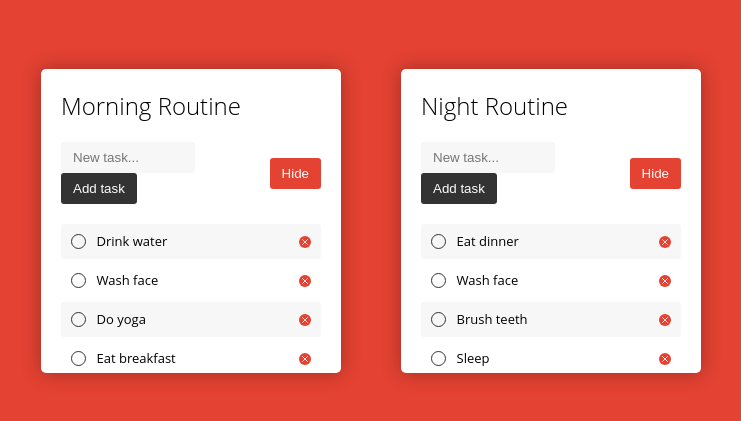
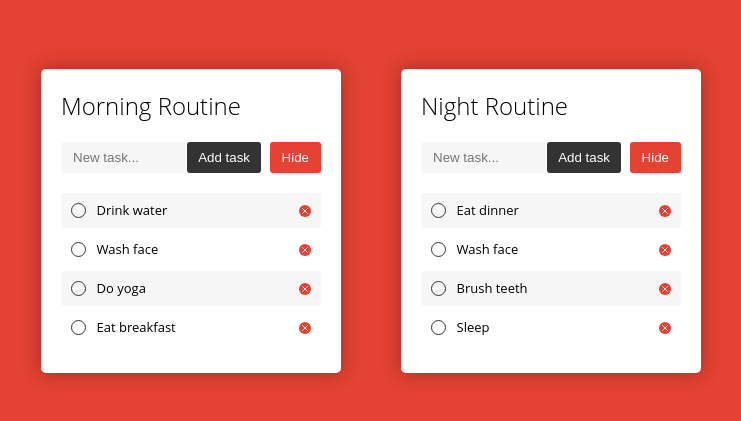
Before and after one commit to comarialuiza/routines, a React (Create React App) app: page / in a window 1280 px wide. Shown: the part 179-600 px from the top of the page, without its empty margins (269-1010 px from the left). Built offline with nearby package versions, Linux system fonts and the light colour scheme.

Commit message:
Created integration tests

```diff
--- a/package.json
+++ b/package.json
@@ -18,7 +18,8 @@
     "start": "react-scripts start",
     "build": "react-scripts build",
     "test": "react-scripts test",
-    "eject": "react-scripts eject"
+    "eject": "react-scripts eject",
+    "test:open": "cypress open"
   },
   "eslintConfig": {
     "extends": "react-app"
--- a/src/components/Routine/index.js
+++ b/src/components/Routine/index.js
@@ -59,18 +59,19 @@ export default function Routine({ title, tasks, setTasks }) {
                     <input
                         placeholder="New task..."
                         name="newTask"
+                        className={ `input${title}` }
                     />
-                    <button type="submit">Add task</button>
+                    <button type="submit" className={`button${title}`}>Add task</button>
                 </form>
-                <button onClick={ handleDisplayForm } className="toggleShow">{ showForm === 'hide' ? 'Show' : 'Hide' }</button>
+                <button onClick={ handleDisplayForm } className='toggleShow'>{ showForm === 'hide' ? 'Show' : 'Hide' }</button>
             </AddTask>
 
-            <ul>
+            <ul className={ `routine${title}` } >
                 { tasks.map(task => (
                     <Task key={ task.id } id={ task.completed ? 'completed' : 'not-completed' }>
                         <Checkbox onClick={ () => handleCompleteTask(task.id) }><FaCheck /></Checkbox>
                         <Content>{ task.content }</Content>
-                        <Delete type="button" onClick={ () => handleDeleteTask(task.id) }><FiX /></Delete>
+                        <Delete type="button" onClick={ () => handleDeleteTask(task.id) } className='buttonDelete'><FiX /></Delete>
                     </Task>
                 )) }
             </ul>
--- a/src/components/Routine/styles.js
+++ b/src/components/Routine/styles.js
@@ -86,7 +86,7 @@ export const AddTask = styled.div`
         display: flex;
         align-items: center;
         justify-content: space-between;
-        width: calc(100% - 50px);
+        width: calc(100% - 60px);
 
         input {
             outline: 0;
@@ -98,7 +98,7 @@ export const AddTask = styled.div`
         }
 
         button {
-            padding: 8px 12px;
+            padding: 8px 11px;
             color: #fff;
             outline: 0;
             border: 0;
@@ -117,7 +117,7 @@ export const AddTask = styled.div`
     }
 
     #show {
-        display: block;
+        display: flex;
     }
 
     #hide {
```
Also changed, not shown: 2 other files (tests, documents, lock files or other folders).
